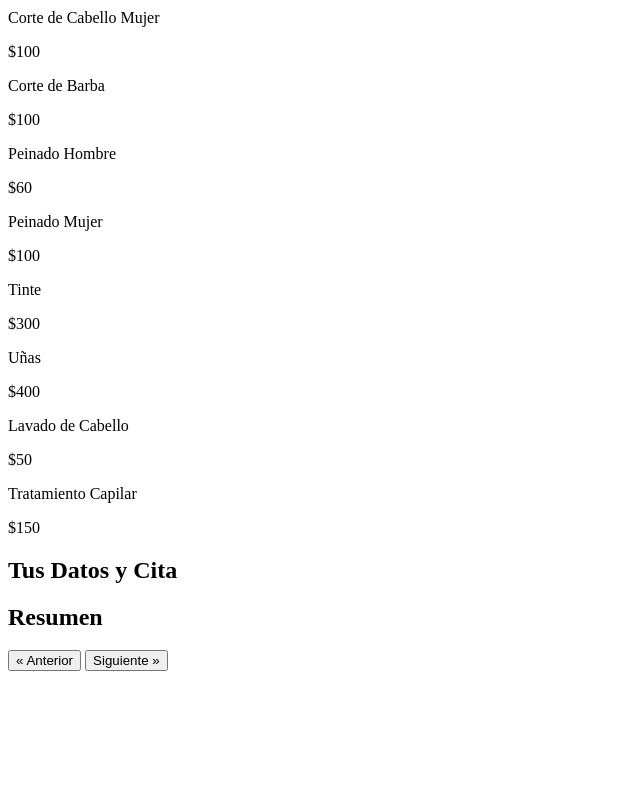
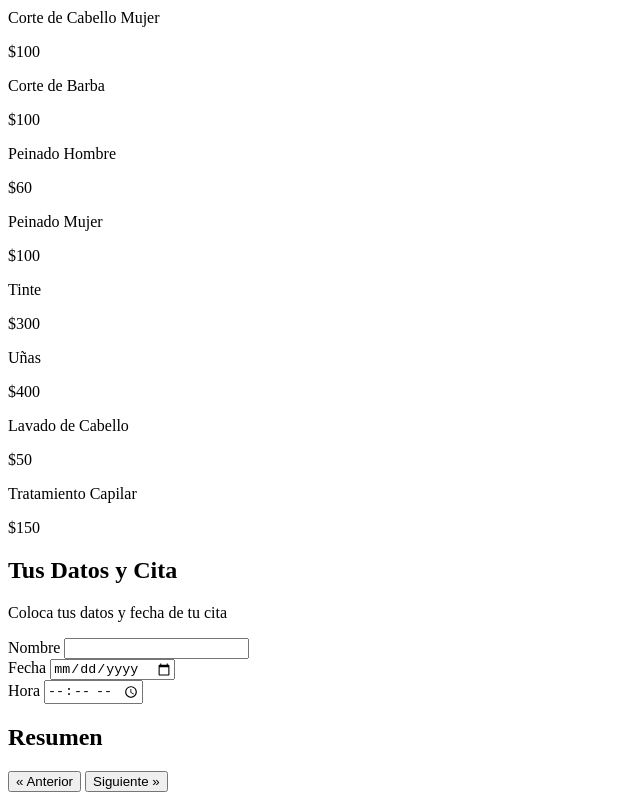
Before and after one commit to VictorLascares/appSalon, a website with bundled scripts: page index.html in a window 1280 px wide. Shown: the part 329-1129 px from the top of the page, without its empty margins (0-640 px from the left). Before the commit the page ends 1008 px from the top, so only its background shows below. Built offline with nearby package versions, Linux system fonts and the light colour scheme; files whose address does not match are found by name.

Commit message:
Agregando el HTML para la seccion de Tus Datos y Cita

```diff
--- a/index.html
+++ b/index.html
@@ -34,6 +34,22 @@
             </div>
             <div id="paso-2" class="section">
                 <h2>Tus Datos y Cita</h2>
+                <p class="text-center">Coloca tus datos y fecha de tu cita</p>
+
+                <form class="formulario">
+                    <div class="campo">
+                        <label for="nombre">Nombre</label>
+                        <input type="text" id="nombre">
+                    </div>
+                    <div class="campo">
+                        <label for="fecha">Fecha</label>
+                        <input type="date" id="fecha">
+                    </div>
+                    <div class="campo">
+                        <label for="hora">Hora</label>
+                        <input type="time" id="hora">
+                    </div>
+                </form>
             </div>
             <div id="paso-3" class="section">
                 <h2>Resumen</h2>
```
